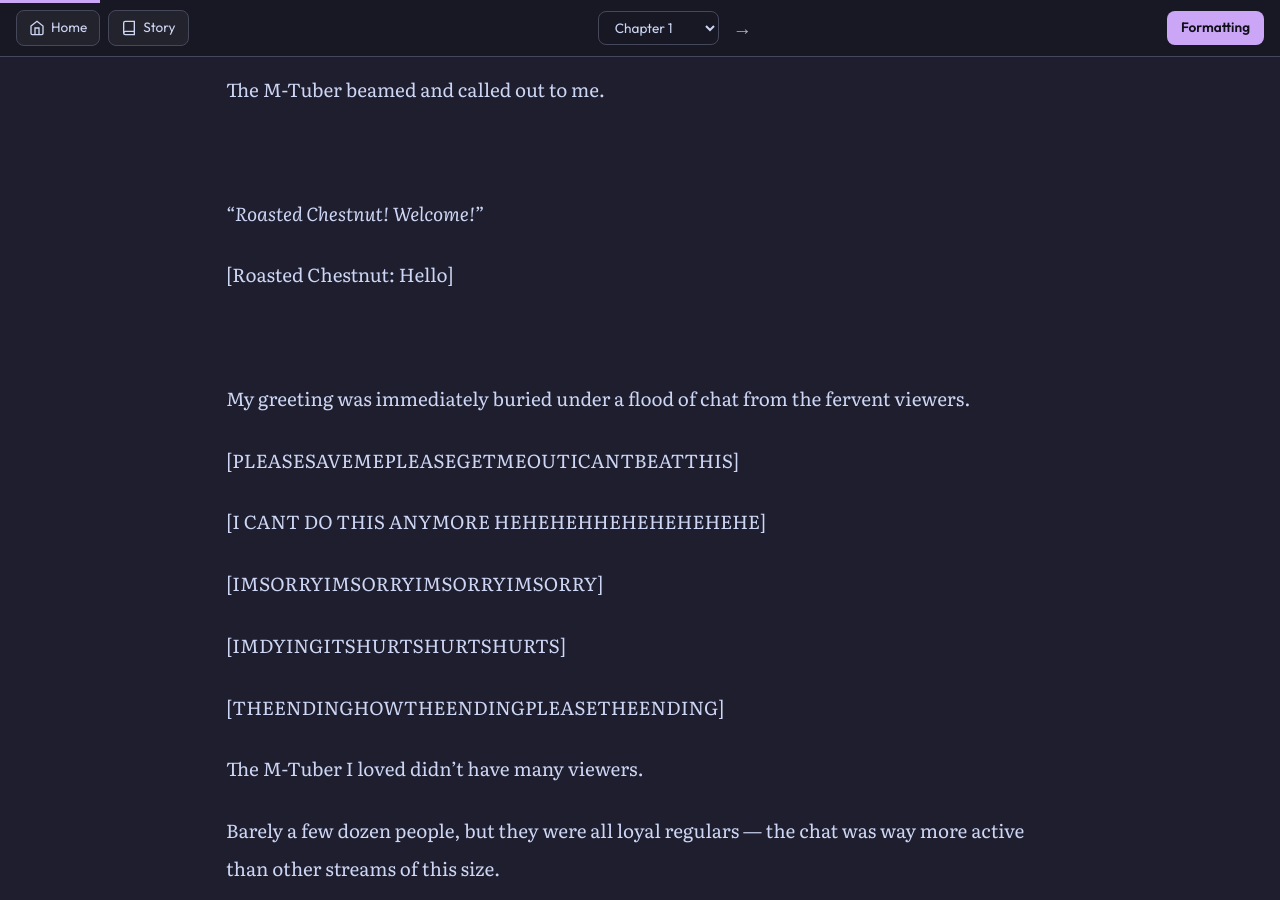
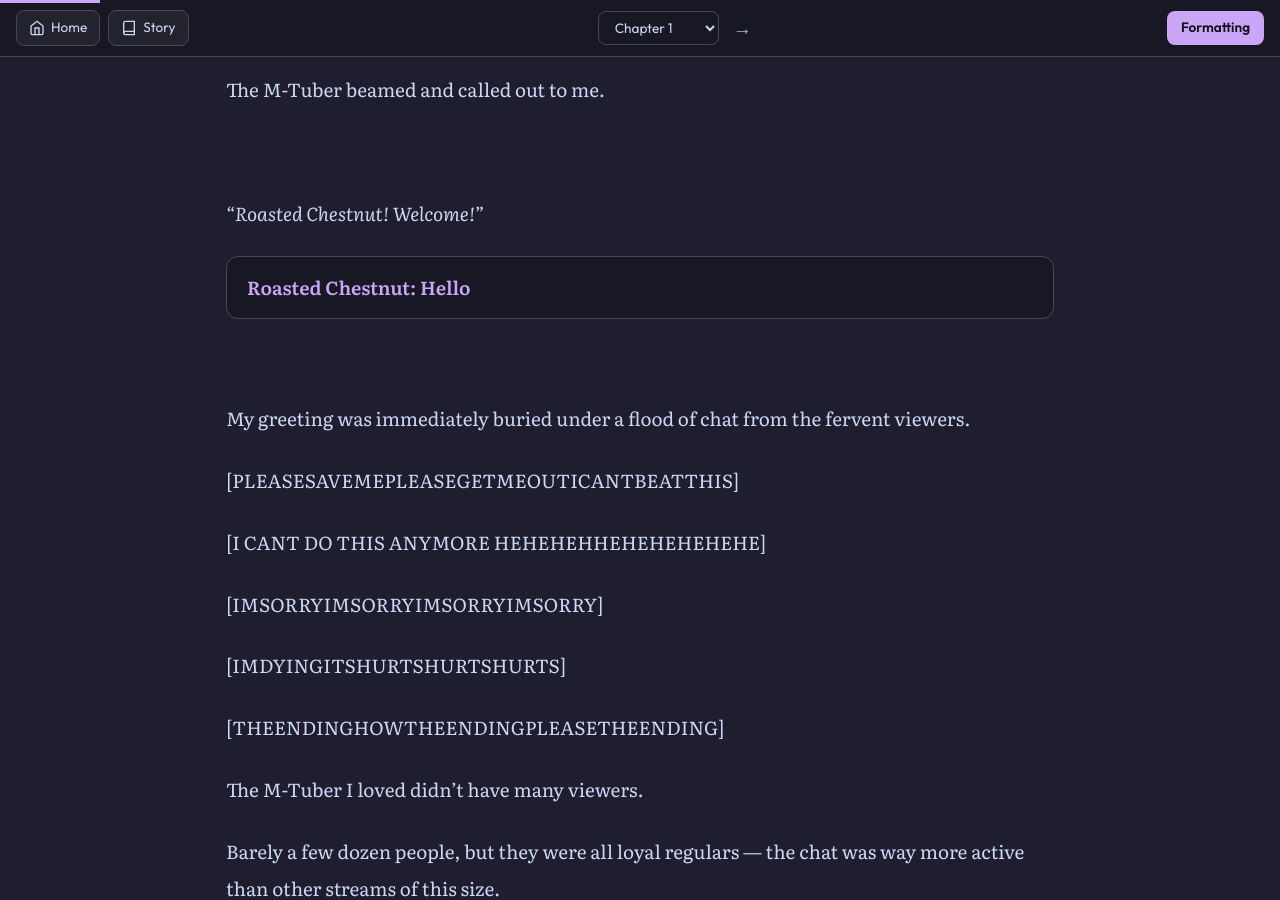
Before and after one commit to soleumn/soleumn.github.io, a Jekyll site: the page built from _chapters/eoshinki/ch1.md, in a window 1280 px wide and 900 px high, scrolled down 1044 px. Built offline with Jekyll 4.4.1, drawn with Linux system fonts in a browser that asks for light colours; comment, search, counter and statistics services are not loaded.

Commit message:
Update ch1.md

```diff
--- a/_chapters/eoshinki/ch1.md
+++ b/_chapters/eoshinki/ch1.md
@@ -43,7 +43,9 @@ The M-Tuber beamed and called out to me.
 
 *“Roasted Chestnut! Welcome!”*
 
-\[Roasted Chestnut: Hello\]
+<div class="chat-box">
+  <div style="display:flex;align-items:flex-start;gap:8px;line-height:1.5;font-size:inherit; color:var(--detalhe-accent);font-weight:700;flex-shrink:0">Roasted Chestnut: Hello</div>
+</div>
 
 <br>
 
```
